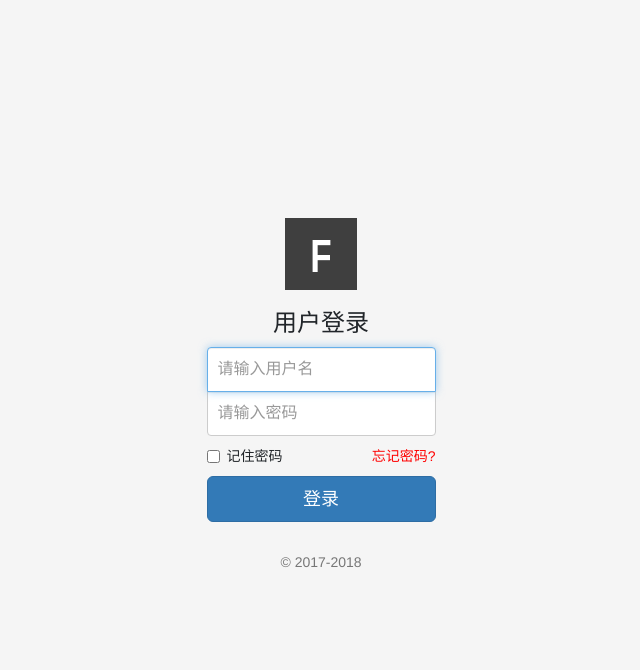
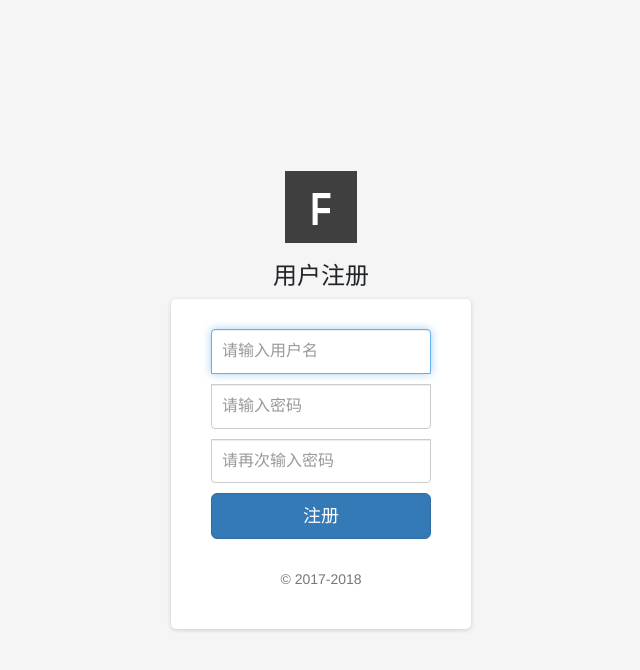
Before and after one commit to fasthro/mysite, a Django app: page /signup/ in a window 1280 px wide. Shown: the top 670 px of the page, without its empty margins (319-959 px from the left). Run offline with Django 4.2, Linux system fonts and the light colour scheme; some libraries are stand-ins or nearby versions.

Commit message:
修改注册界面 调整布局

```diff
--- a/blog/conf.py
+++ b/blog/conf.py
@@ -11,7 +11,7 @@ STATIC_ARCTLE_URL = STATIC_IMG_URL + 'article/'
 
 
 # main view conf
-MAIN_PAGE_NUM = 2
+MAIN_PAGE_NUM = 5
 
 # article conf
 
--- a/blog/static/css/sign.css
+++ b/blog/static/css/sign.css
@@ -48,6 +48,18 @@ body {
   border-top-right-radius: 0;
 }
 
+.wrap{
+  background-color: #fff;
+  padding-bottom: 10px;
+  -moz-box-shadow: 0 1px 4px #ccc;
+  -webkit-box-shadow: 0 1px 4px #ccc;
+  box-shadow: 0 1px 4px #ccc;
+  -webkit-border-radius: 5px;
+  -moz-border-radius: 5px;
+  border-radius: 5px;
+  padding: 30px 40px;
+}
+
 .tc-212529{
     color: #212529;
 }
--- a/blog/templates/blog/index.html
+++ b/blog/templates/blog/index.html
@@ -12,6 +12,7 @@
 {% endblock %}
 
 {% block main %}
+    <div class="fh-main-wrap">
         <div class="container">
             <div class="main-article">
                 <div class="row">
@@ -35,9 +36,10 @@
                             </ul>
                         </nav>
                     </div>
-                <div class="col-lg-1 col-md-1 visible-sm visible-lg visible-md"></div>
-                <div class="col-lg-3 col-md-3 visible-sm visible-lg visible-md">
+                    <div class="col-lg-1 col-md-1 visible-lg visible-md"></div>
+                    <div class="col-lg-3 col-md-3 visible-lg visible-md">
                         {% include "author.html" %}
+                    </div>
                 </div>
             </div>
         </div>
--- a/blog/templates/blog/signin.html
+++ b/blog/templates/blog/signin.html
@@ -8,8 +8,9 @@
     <form class="form-signin">
         <img class="center-block mb-2" src="../../static/img/f-logo.svg" alt="" width="72" height="72">
         <h3 class="tc-212529 text-center">用户登录</h3>
+        <div class="wrap">
             <label for="inputEmail" class="sr-only">Email address</label>
-        <input type="email" id="inputEmail" class="form-control" placeholder="请输入用户名" required="" autofocus="">
+            <input type="email" id="inputEmail" class="form-control mb-1" placeholder="请输入用户名" required="" autofocus="">
             <label for="inputPassword" class="sr-only">Password</label>
             <input type="password" id="inputPassword" class="form-control" placeholder="请输入密码" required="">
             <div class="checkbox mb-1 mt-1">
@@ -21,5 +22,7 @@
 
             <button class="btn btn-lg btn-primary btn-block" type="submit">登录</button>
             <p class="text-muted text-center mt-4">© 2017-2018</p>
+        </div>
+
     </form>
 {% endblock %}
--- a/blog/templates/blog/signup.html
+++ b/blog/templates/blog/signup.html
@@ -7,19 +7,17 @@
 {% block main %}
     <form class="form-signin">
         <img class="center-block mb-2" src="../../static/img/f-logo.svg" alt="" width="72" height="72">
-        <h3 class="tc-212529 text-center">用户登录</h3>
+        <h3 class="tc-212529 text-center">用户注册</h3>
         <label for="inputEmail" class="sr-only">Email address</label>
-        <input type="email" id="inputEmail" class="form-control" placeholder="请输入用户名" required="" autofocus="">
-        <label for="inputPassword" class="sr-only">Password</label>
-        <input type="password" id="inputPassword" class="form-control" placeholder="请输入密码" required="">
-        <div class="checkbox mb-1 mt-1">
-            <label class="tc-212529">
-              <input type="checkbox"> 记住密码
-            </label>
-            <a class="pull-right tc-red" href="">忘记密码?</a>
+        <div class="wrap">
+            <input type="email" id="inputEmail" class="form-control mb-1" placeholder="请输入用户名" required="" autofocus="">
+            <label for="inputPassword" class="sr-only">Password</label>
+            <input type="password" id="inputPassword" class="form-control" placeholder="请输入密码" required="">
+            <label for="inputPassword" class="sr-only">Password</label>
+            <input type="password" id="inputPassword2" class="form-control" placeholder="请再次输入密码" required="">
+
+            <button class="btn btn-lg btn-primary btn-block" type="submit">注册</button>
+            <p class="text-muted text-center mt-4">© 2017-2018</p>
         </div>
-
-        <button class="btn btn-lg btn-primary btn-block" type="submit">登录</button>
-        <p class="text-muted text-center mt-4">© 2017-2018</p>
     </form>
 {% endblock %}
```
Lines whose indentation alone changed are shown as unchanged.
